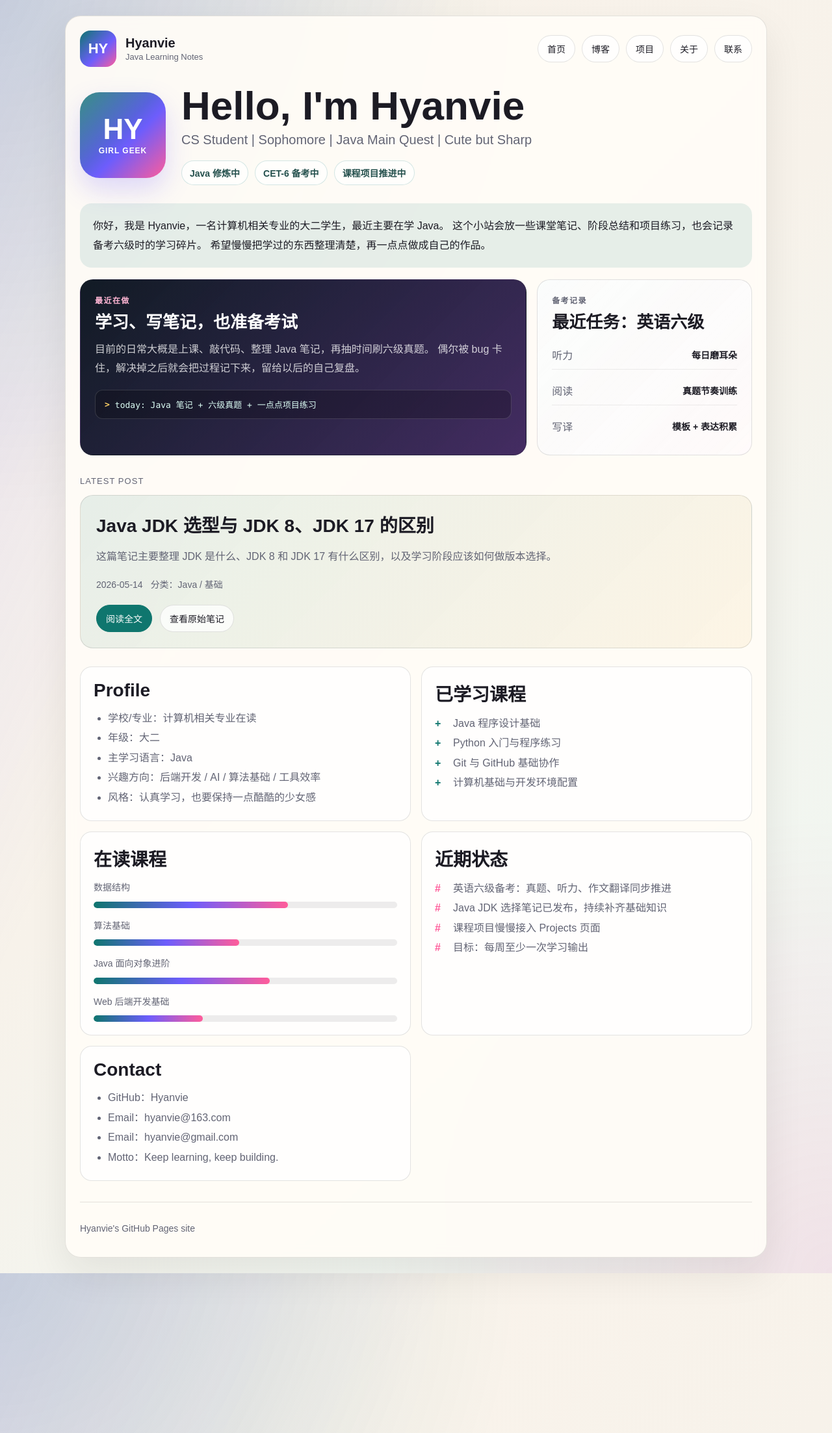
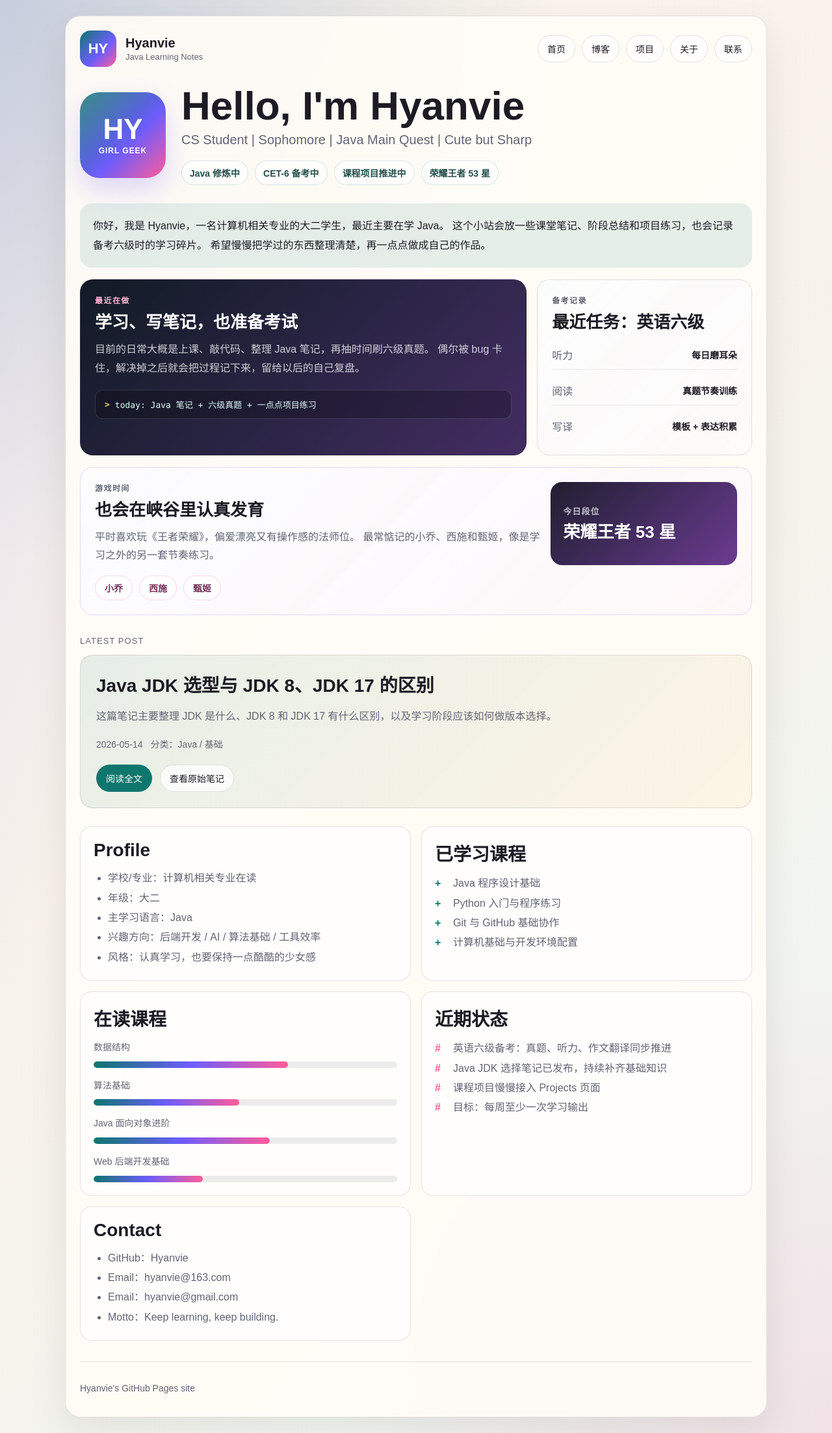
Before and after one commit to hyanvie/hyanvie.github.io, a Jekyll site: the page built from index.html, in a window 1280 px wide. Shown: the whole page at 65% size. Built offline with Jekyll 4.4.1, drawn with Linux system fonts in a browser that asks for light colours.

Commit message:
Add gaming section to personal page

```diff
--- a/assets/css/style.css
+++ b/assets/css/style.css
@@ -302,6 +302,77 @@ a {
   text-align: right;
 }
 
+.game-panel {
+  display: grid;
+  grid-template-columns: minmax(0, 1fr) minmax(220px, 0.42fr);
+  gap: 16px;
+  align-items: stretch;
+  margin-top: 18px;
+  padding: 22px;
+  border: 1px solid rgba(109, 93, 252, 0.2);
+  border-radius: 20px;
+  background:
+    linear-gradient(135deg, rgba(255, 255, 255, 0.9), rgba(255, 255, 255, 0.72)),
+    linear-gradient(135deg, rgba(109, 93, 252, 0.16), rgba(255, 92, 154, 0.12));
+}
+
+.game-copy h2 {
+  margin: 0 0 12px;
+  font-size: 26px;
+}
+
+.game-copy p {
+  margin: 0;
+  color: var(--muted);
+  line-height: 1.8;
+}
+
+.rank-card {
+  display: grid;
+  align-content: center;
+  gap: 8px;
+  min-height: 128px;
+  padding: 20px;
+  border-radius: 18px;
+  background:
+    linear-gradient(135deg, rgba(28, 27, 36, 0.95), rgba(92, 55, 142, 0.9)),
+    linear-gradient(135deg, var(--accent-cool), var(--accent-pop));
+  color: #ffffff;
+}
+
+.rank-card span {
+  color: rgba(255, 255, 255, 0.72);
+  font-size: 13px;
+  font-weight: 800;
+  letter-spacing: 0.08em;
+}
+
+.rank-card strong {
+  font-size: 26px;
+  line-height: 1.2;
+}
+
+.hero-chips {
+  grid-column: 1 / -1;
+  display: flex;
+  flex-wrap: wrap;
+  gap: 10px;
+}
+
+.hero-chips span {
+  display: inline-flex;
+  align-items: center;
+  justify-content: center;
+  min-height: 36px;
+  padding: 8px 14px;
+  border: 1px solid rgba(255, 92, 154, 0.24);
+  border-radius: 999px;
+  background: rgba(255, 255, 255, 0.72);
+  color: #71325a;
+  font-size: 14px;
+  font-weight: 800;
+}
+
 .intro p,
 .post-summary p,
 .card p,
@@ -524,6 +595,7 @@ code {
 
   .hero,
   .dashboard,
+  .game-panel,
   .grid {
     grid-template-columns: 1fr;
   }
--- a/index.html
+++ b/index.html
@@ -16,6 +16,7 @@ title: 首页
       <span>Java 修炼中</span>
       <span>CET-6 备考中</span>
       <span>课程项目推进中</span>
+      <span>荣耀王者 53 星</span>
     </div>
   </div>
 </section>
@@ -51,6 +52,26 @@ title: 首页
       <li><span>写译</span><strong>模板 + 表达积累</strong></li>
     </ul>
   </article>
+</section>
+
+<section class="game-panel" aria-label="游戏记录">
+  <div class="game-copy">
+    <p class="card-kicker">游戏时间</p>
+    <h2>也会在峡谷里认真发育</h2>
+    <p>
+      平时喜欢玩《王者荣耀》，偏爱漂亮又有操作感的法师位。
+      最常惦记的小乔、西施和甄姬，像是学习之外的另一套节奏练习。
+    </p>
+  </div>
+  <div class="rank-card" aria-label="今日段位">
+    <span>今日段位</span>
+    <strong>荣耀王者 53 星</strong>
+  </div>
+  <div class="hero-chips" aria-label="喜欢的英雄">
+    <span>小乔</span>
+    <span>西施</span>
+    <span>甄姬</span>
+  </div>
 </section>
 
 {% if latest %}
```
Also changed, not shown: about.md (+10 -0 lines).
